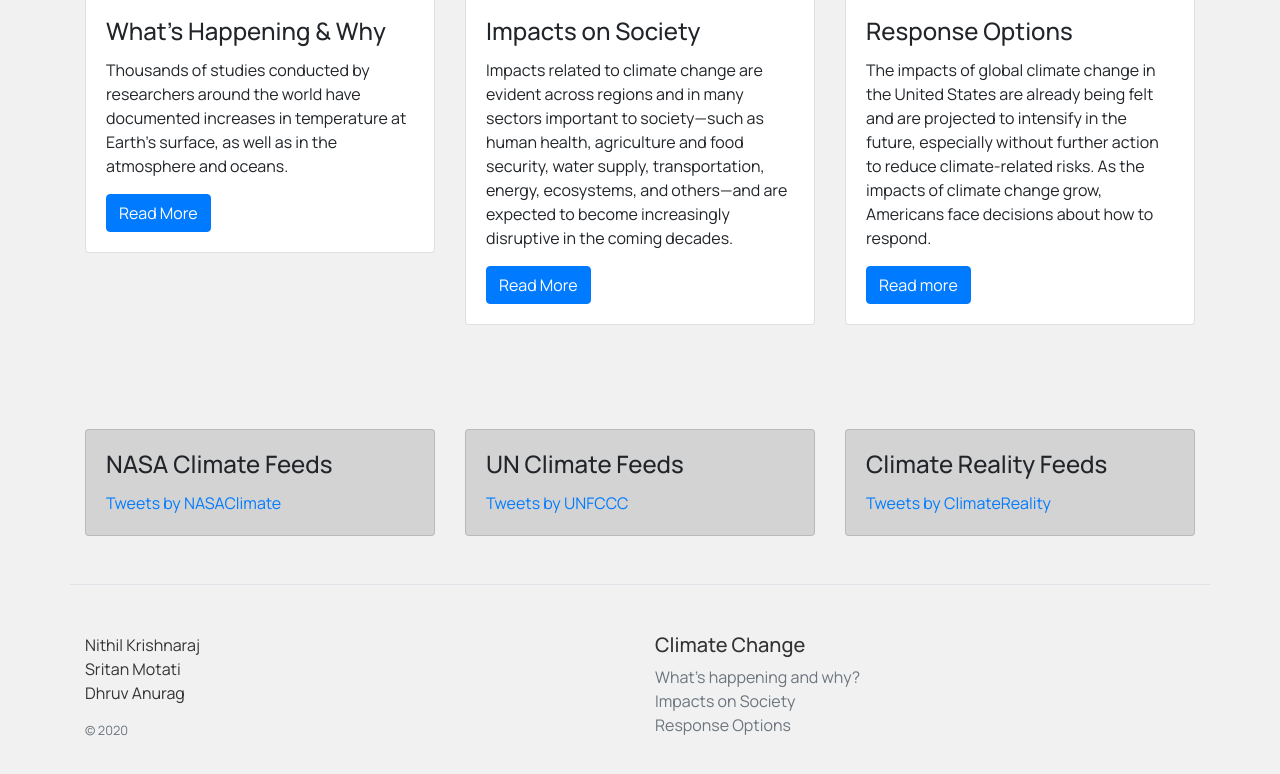
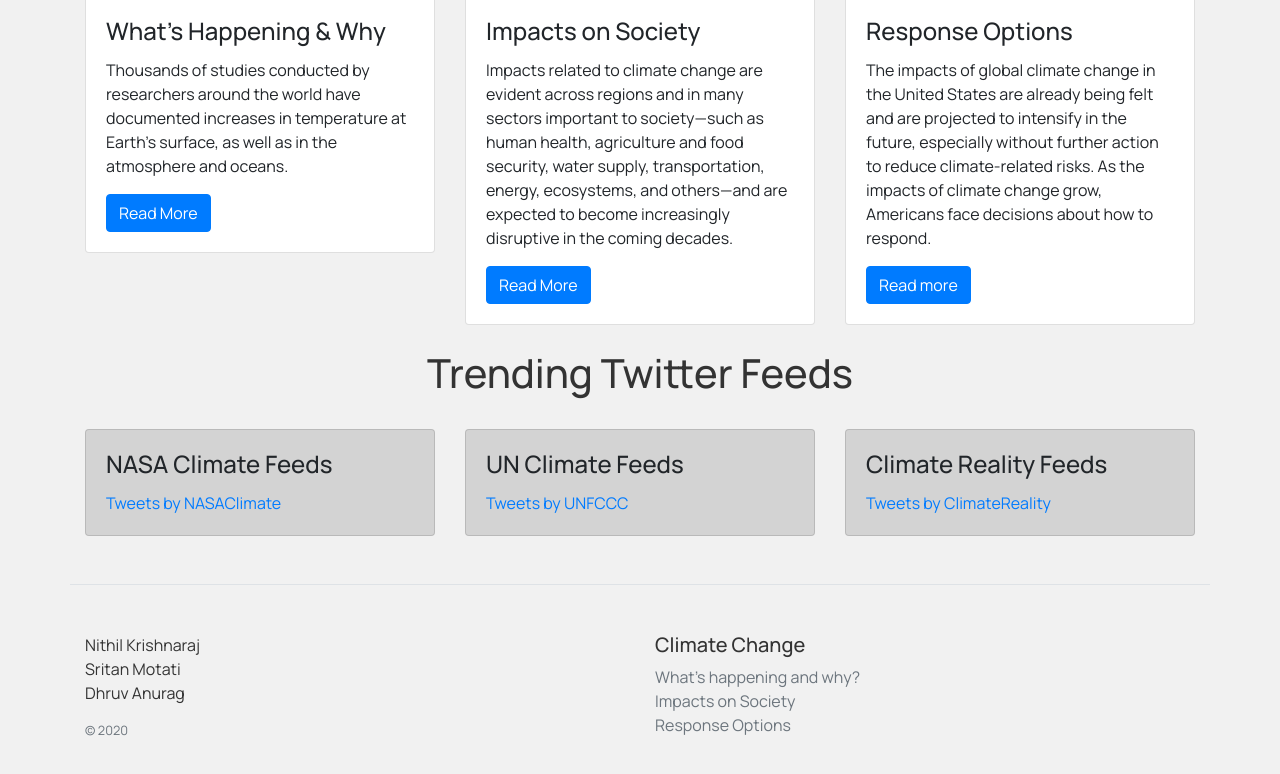
Before and after one commit to realtechnerd/climatechange, a website: page index.html in a window 1280 px wide. Shown: the part 724-1498 px from the top of the page. Drawn offline with nearby package versions, Linux system fonts and the light colour scheme.

Commit message:
text fixes

```diff
--- a/index.html
+++ b/index.html
@@ -61,7 +61,7 @@
   </div>
 <br>
 <div class="container">
-  <h1 style="text-align: center; color: #f1f1f1;">Trending Twitter Feeds</h1>
+  <h1 style="text-align: center; color: #333;">Trending Twitter Feeds</h1>
   <br>
   <div class="row">
     <div class="col-sm-4">
```
